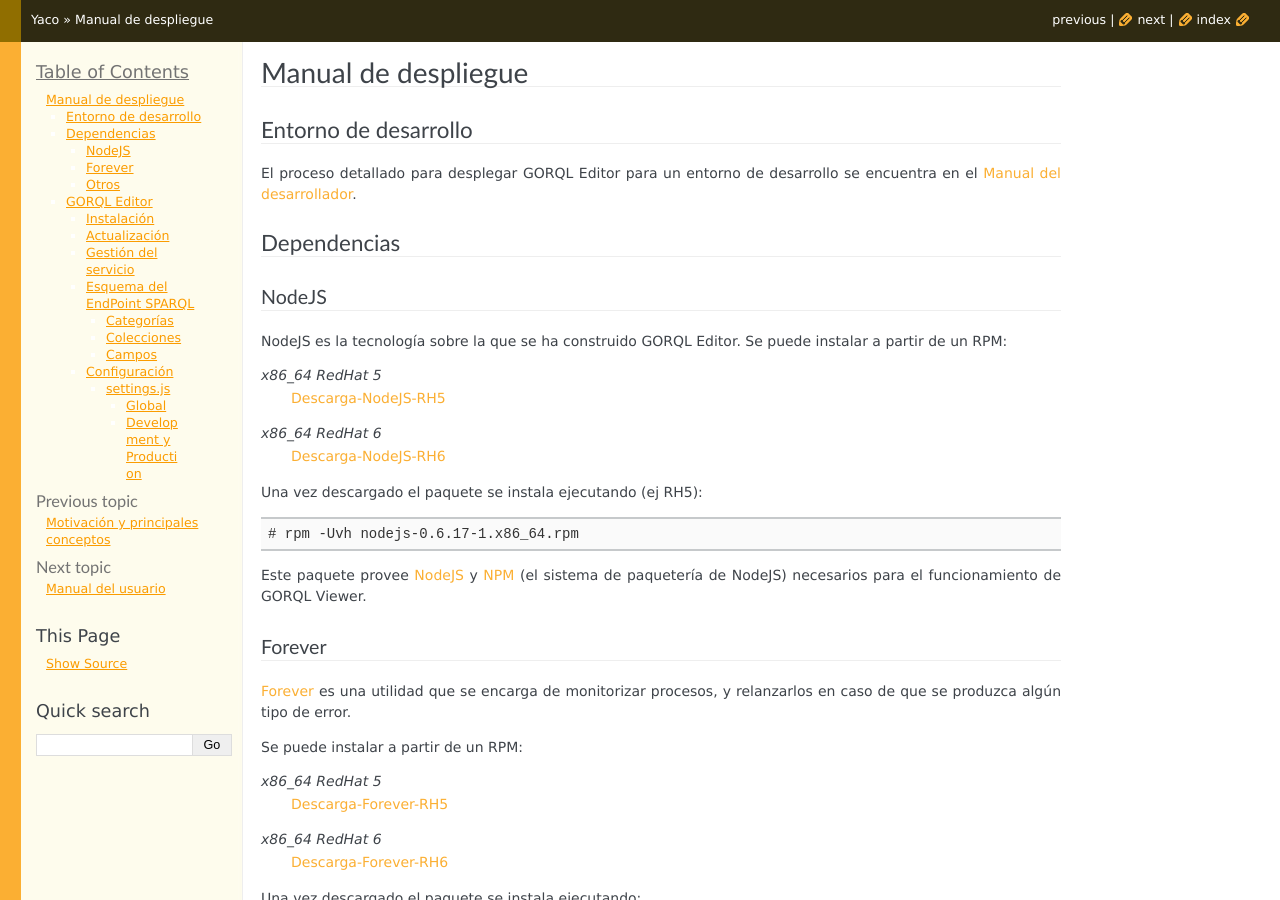
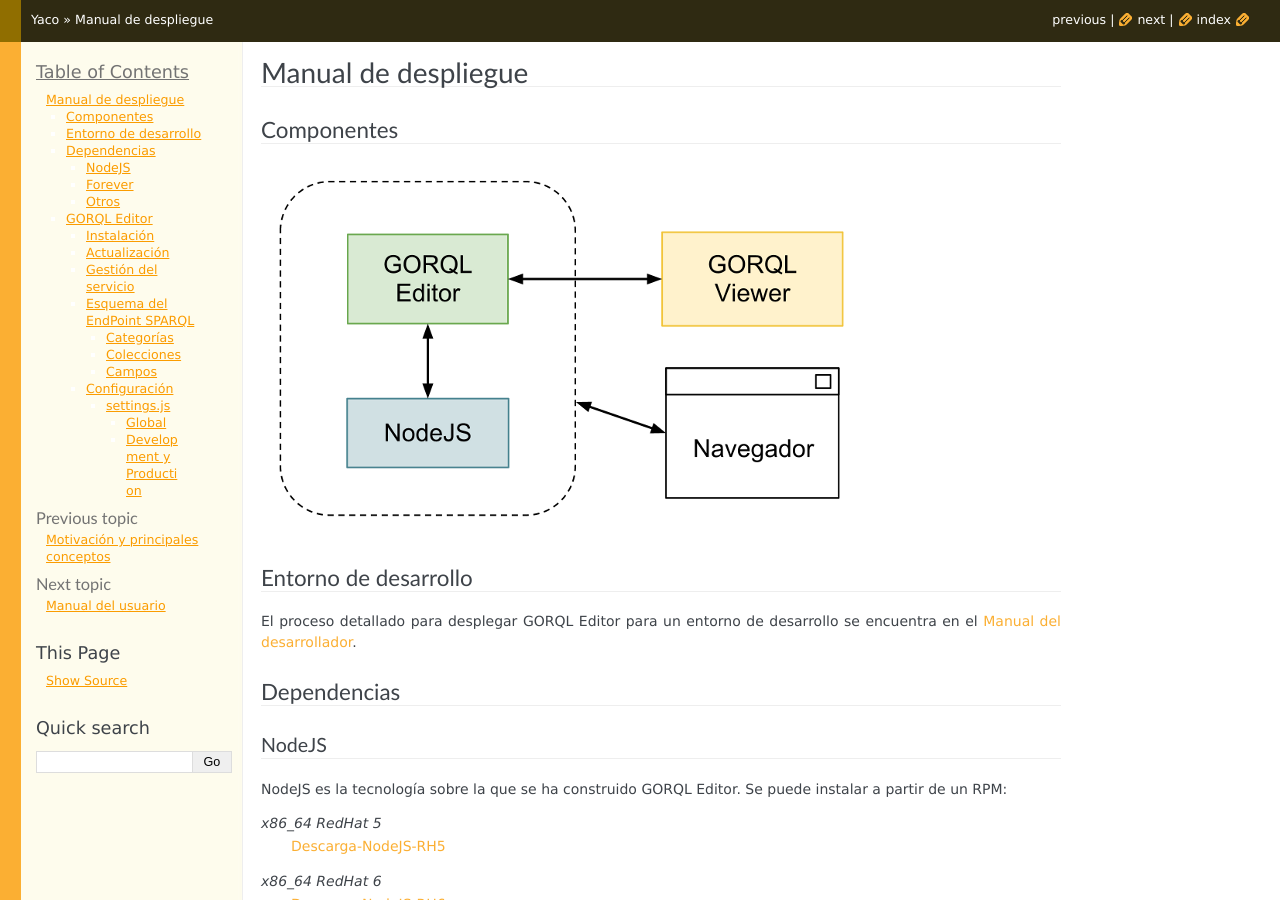
Before and after one commit to Yaco-Sistemas/gorql-editor, a Sphinx documentation site: the page built from docs/source/deployment.rst, in a window 1280 px wide and 900 px high. Built offline with Sphinx 7.4.7, drawn with Linux system fonts in a browser that asks for light colours.

Commit message:
Diagrama de componentes

```diff
--- a/docs/source/deployment.rst
+++ b/docs/source/deployment.rst
@@ -1,6 +1,11 @@
 ====================
 Manual de despliegue
 ====================
+
+Componentes
+===========
+
+.. image:: _images/componentes.png
 
 Entorno de desarrollo
 =====================
```
Also changed, not shown: docs/source/_images/componentes.png (added).
